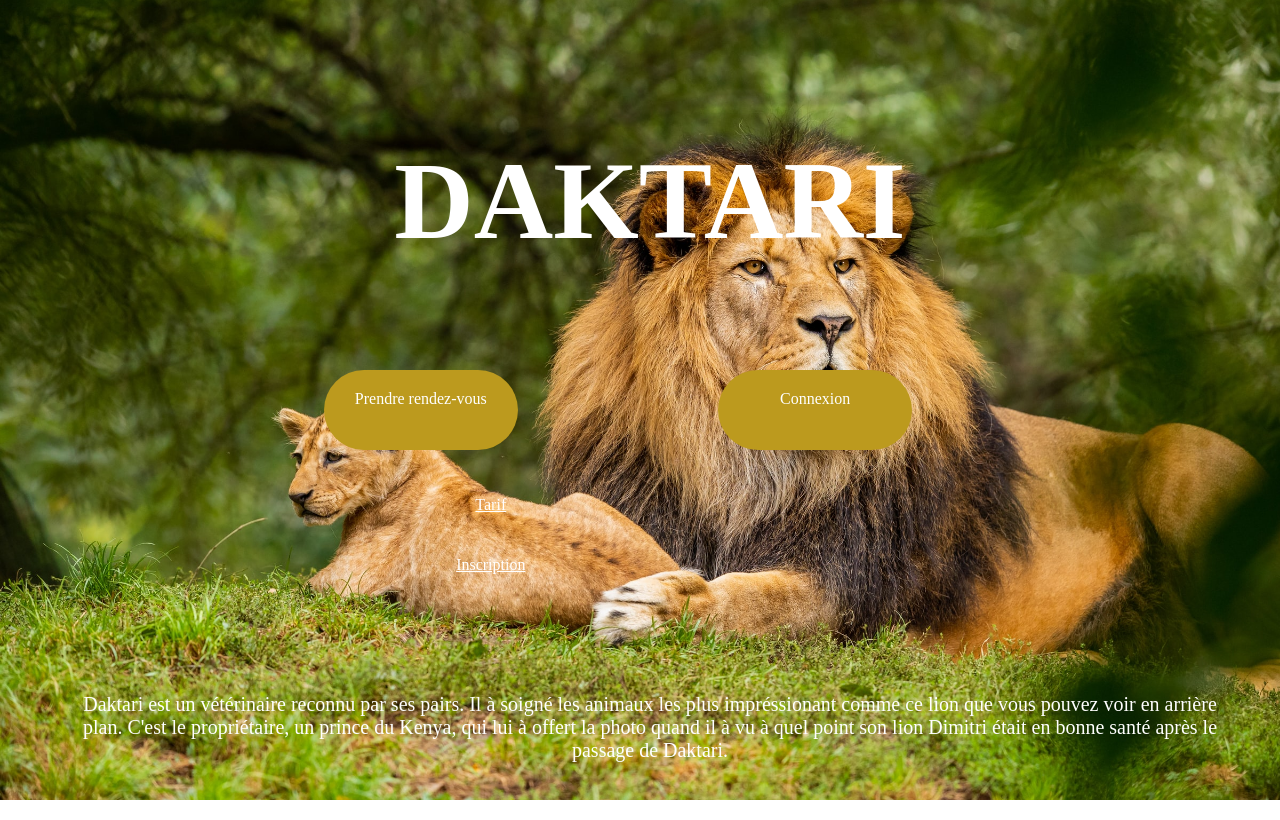
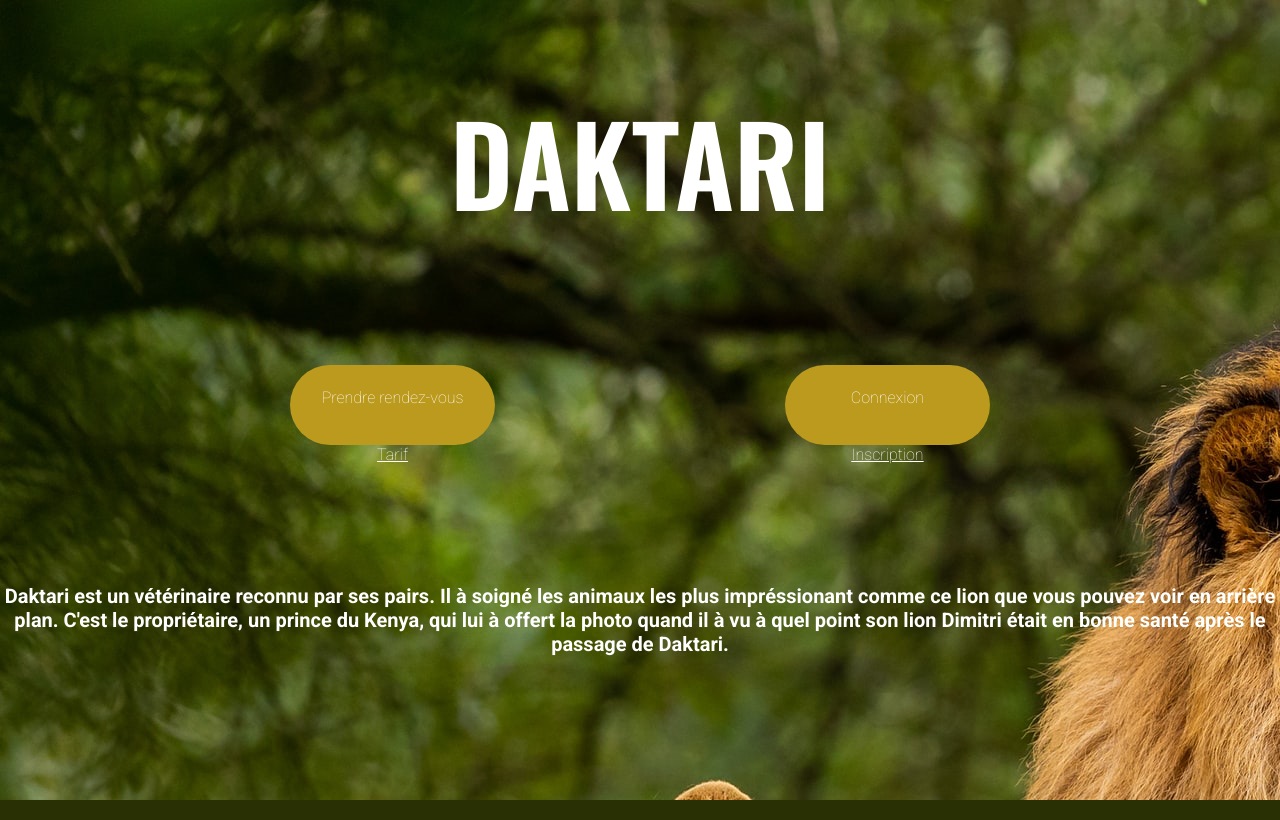
Before and after one commit to LemoineJoshua/phpWebsite, a PHP site: page / in a window 1280 px wide. Run offline with PHP 8.4, Linux system fonts and the light colour scheme.

Commit message:
les formulaires

```diff
--- a/index.html
+++ b/index.html
@@ -7,23 +7,30 @@
     <link rel="stylesheet" href="indexstyle.css">
     <title>Document</title>
 </head>
+
+<style>
+    @import url('https://fonts.googleapis.com/css2?family=Oswald:wght@600&family=Roboto:wght@100;700&display=swap');
+</style>
+
+
 <body>
     <div class="background">
-        <img src="photo/lelion.jpg">
+        <h1>DAKTARI</h1> <br>
         <div class="titleAndButton">
-            <h1>DAKTARI</h1> <br>
             <div Class="containerButtonAndUnder">
-                <a href="######"><div class="yellowButton">Prendre rendez-vous</div></a>
-                <a href="######"><div class="yellowButton">Connexion</div></a>
+                <a href="#rdv"><div class="yellowButton">Prendre rendez-vous</div></a>
+                <a href="#coco"><div class="yellowButton">Connexion</div></a>
             </div>
-            <div class="Class="containerButtonAndUnder>
-                <a href="######"><div class="underButton">Tarif</div></a>
-                <a href="######"><div class="underButton">Inscription</div></a>
+            <div class="containerButtonAndUnder">
+                <a href="#tarif"><div class="underButton">Tarif</div></a>
+                <a href="#insc"><div class="underButton">Inscription</div></a>
             </div>
-            <p>
-                Daktari est un vétérinaire reconnu par ses pairs. Il à soigné les animaux les plus impréssionant comme ce lion que vous pouvez voir en arrière plan. C'est le propriétaire, un prince du Kenya, qui lui à offert la photo quand il à vu à quel point son lion Dimitri était en bonne santé après le passage de Daktari.
-            </p>
+
         </div>
+        <p><b>
+            Daktari est un vétérinaire reconnu par ses pairs. Il à soigné les animaux les plus impréssionant comme ce lion que vous pouvez voir en arrière plan. C'est le propriétaire, un prince du Kenya, qui lui à offert la photo quand il à vu à quel point son lion Dimitri était en bonne santé après le passage de Daktari.
+            </b>
+        </p>
     </div>
 </body>
 </html>
--- a/indexstyle.css
+++ b/indexstyle.css
@@ -1,79 +1,80 @@
-body{
+
+
+* {
     margin: 0;
     padding: 0;
+    box-sizing: border-box;
 }
 
-.background img{
-    width: 100vw;
-    height: 100vh;
+body{
+    background-color: darkgreen;
+}
+
+.background {
+    background-image: url('photo/lelion.jpg');
+    position: absolute;
+    top: 0;
+    left: 0;
+    width: 100%;
+    height: 100%;
     object-fit: cover;
-    z-index: -1;
-    padding:0;
-    margin:0;
 }
 
 h1{
     text-align: center;
     font-size: 110px;
     color: white;
+    width: 100%;
+    margin: 10vh 0 0 0;
+    font-family: 'Oswald', sans-serif;
     width: 100vw;
-    margin: 10vh 0 0 0;
 }
 
-p{
+p {
     color: white;
     font-size: 20px;
     text-align: center;
-    margin: 0 4vw 0 4vw;
+    font-family: 'Roboto', sans-serif;
+    width: 100vw;
 }
 
 .titleAndButton{
     display: flex;
     flex-wrap: wrap;
     flex-direction: column;
-    position: absolute;
     top:0vh;
-    height: 100%;
     width: 100%;
-    margin: auto;
-    padding:10px;
-    margin: 0;
-    justify-content: space-around;
-
+    margin-bottom: 15vh;
+    margin-top: 13vh;
 }
 
 .containerButtonAndUnder{
+    width: 100%;
     display: flex;
     flex-direction: row;
-    position: absolute;
-    margin:auto;
-    width:60%;
-    justify-content: space-between;
-    left:20%;
-
+    position: relative;
+    justify-content: space-evenly;
+    align-items: center;
 }
 
 
 .yellowButton{
-    width:12vw;
-    height: 5vh;
+    width:16vw;
+    height: 10vh;
     border-radius: 50px;
     background-color: #BC9A1E;
     text-align: center;
-    padding:20px;
-    margin:0 10vw 0 5vw;
+    padding: 23px;
 }
 
 .underButton{
-    width:12vw;
-    height: 20px;
+    width: 16vw;
     text-align: center;
-    padding:20px;
-    margin: 0 5vw 0 30vw;
     text-decoration: underline;
 }
 
-a{
+a {
     color: white;
     text-decoration: none;
+    font-family: 'Roboto', sans-serif;
 }
```
Also changed, not shown: inscription.html (added, +71 -0 lines).
